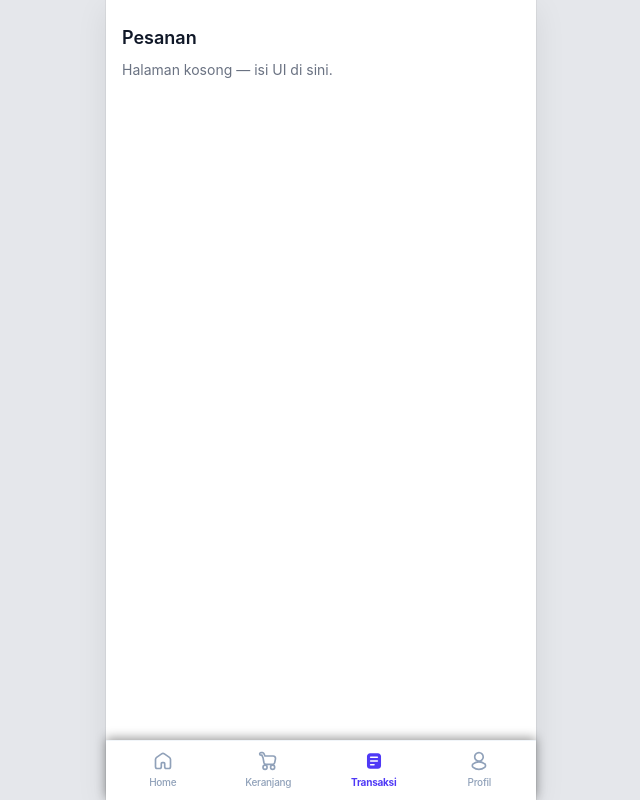
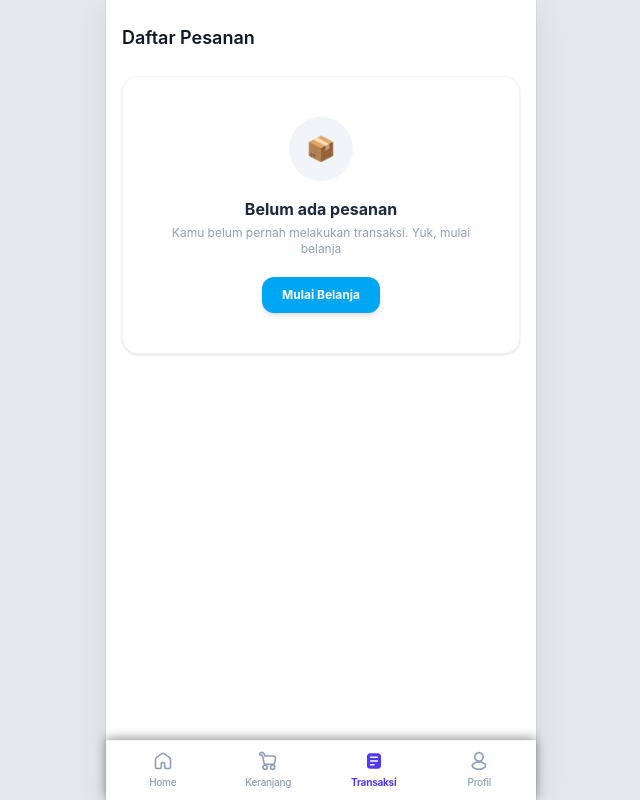
Before and after one commit to ShrlGnwn/astronauts-clone-pkl, a React (Vite) app: page /pesanan in a window 1280 px wide. Shown: the whole page, without its empty margins (319-959 px from the left). Built offline with nearby package versions, Linux system fonts and the light colour scheme.

Commit message:
feat: implement OrdersPage to display user orders with conditional rendering and local storage integration

```diff
--- a/src/features/auth/pages/OrdersPage.jsx
+++ b/src/features/auth/pages/OrdersPage.jsx
@@ -1,5 +1,60 @@
+import React, {useEffect, useState} from 'react'
+import {Link} from 'react-router-dom'
 import PageShell from '../../../shared/ui/PageShell.jsx'
 
 export default function OrdersPage() {
-  return <PageShell title="Pesanan" />
+  const [orders, setOrders] = useState([])
+
+  useEffect(() => {
+    const savedOrders = localStorage.getItem('orders')
+    if (savedOrders) {
+      setOrders(JSON.parse(savedOrders))
+    }
+  }, [])
+  return(
+    <PageShell title="Daftar Pesanan">
+      <div className="mx-auto my-6 max-w-2xl">
+        {orders.length === 0 ? (
+          <div className="flex flex-col items-center justify-center rounded-2xl border border-slate-100 bg-white p-10 text-center shadow-sm">
+            <div className="mb-4 flex h-16 w-16 items-center justify-center rounded-full bg-slate-100 text-2xl">📦</div>
+            <h3 className="text-base font-bold text-slate-800">Belum ada pesanan</h3>
+            <p className="mt-1 text-xs text-slate-400">Kamu belum pernah melakukan transaksi. Yuk, mulai belanja</p>
+            <Link to="/" className="mt-5 rounded-xl bg-sky-500 px-5 py-2.5 text-xs font-bold text-white shadow-md hover:bg-sky-600 transition">Mulai Belanja</Link>
+          </div>
+        ) : (
+          <div className="space-y-4">
+            {orders.map((order, index) => (
+              <div key={order.id || index} className="rounded-2xl border border-slate-100 bg-white p-5 shadow-sm">
+                <div className="mb-3 flex items-center justify-between border-b border-slate-100 pb-3">
+                  <div>
+                    <p className="text-xs font-bold text-slate-700">ID Pesanan: #{order.id || `ORD-${index + 1}`}</p>
+                    <p className="text-[10px] text-slate-400">{order.date || 'Hari ini'}</p>
+                  </div>
+                  <span className="rounded-full bg-emerald-50 px-3 py-1 text-[11px] font-semibold text-emerald-600 border border-emerald-100">{order.status || 'Selesai'}</span>
+                </div>
+                {order.items && order.items.length > 0 && (
+                  <div className="mb-3 space-y-2">
+                    {order.items.map((item, i) => (
+                      <div key={i} className="flex justify-between text-xs text-slate-600">
+                        <span>
+                          {item.name} <strong className="text-slate-400">X{item.quantity || 1}</strong>
+                        </span>
+                        <span>Rp {(item.price * (item.quantity || 1)).toLocaleString('id-ID')}</span>
+                      </div>
+                    ))}
+                  </div>
+                )}
+                <div className="flex items-center justify-between pt-2 border-t border-slate-50">
+                  <span className="text-xs text-slate-500">Total Pembayaran</span>
+                  <span>
+                    Rp {order.total ? order.total.toLocaleString('id-ID') : '0'}
+                  </span>
+                </div>
+              </div>
+            ))}
+          </div>
+        )}
+      </div>
+    </PageShell>
+  )
 }
```
